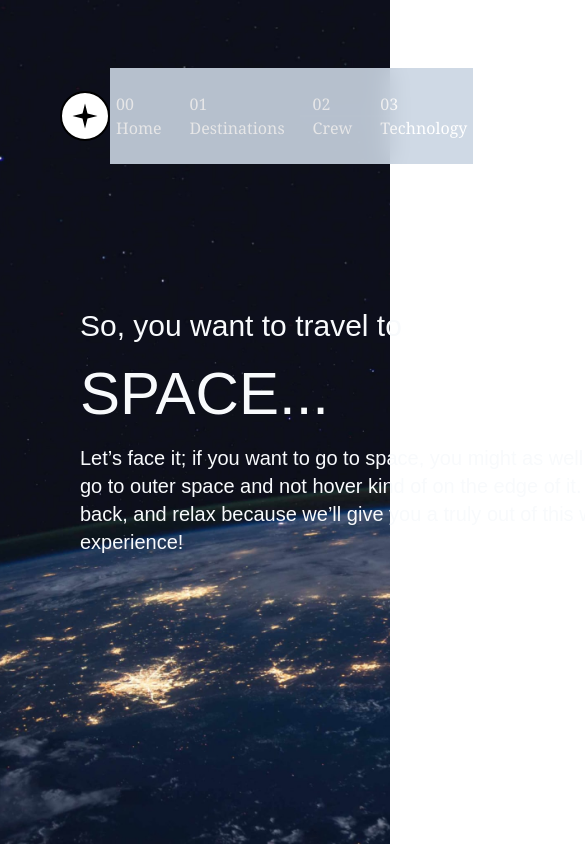
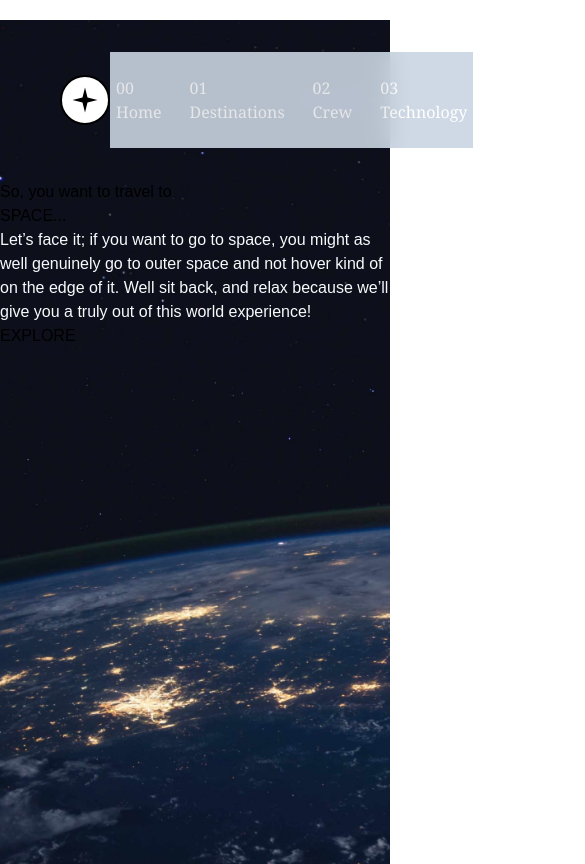
Before and after one commit to junior217/space-tourism-website, a Next.js app in the folder space-tourism/: page / in a window 390 px wide. Shown: the top 864 px of the page, 585 px wide, since content can reach past the window. Built offline with nearby package versions, Linux system fonts and the light colour scheme; a web font is replaced by a local one.

Commit message:
Home Page Tablet Responsive Done

```diff
--- a/space-tourism/app/NavBar.tsx
+++ b/space-tourism/app/NavBar.tsx
@@ -2,11 +2,11 @@ import Link from 'next/link';
 import { CircleStarSVG, StraightLineSVG } from './components/SvgImg';
 export default function NavBar() {
   return (
-    <nav className="relative mt-5 w-fill flex items-center justify-between py-8 text-white">
+    <nav className="relative mt-5 w-fill flex items-center justify-between py-8 text-white sm:grid md:grid-cols-[1fr_auto] sm:gap-4">
       <div className='ml-15 w-[50px] h-[50px] flex items-center justify-center'>
       <CircleStarSVG/>
       </div>
-      <div className='absolute left-[300px] flex items-center justify-center lg:hidden'>
+      <div className='absolute left-[300px] flex items-center justify-center'>
       <StraightLineSVG />
       </div>
       <div className="w-2xl flex space-x-4 justify-center items-center py-6 bg-gradient-to-r bg-slate-300 backdrop-blur-md opacity-90 text-slate-100">
--- a/space-tourism/app/page.tsx
+++ b/space-tourism/app/page.tsx
@@ -4,18 +4,18 @@ import NavBar from "./NavBar";
 export default function Home() {
   return (
   <div className="wrapper">
-    <div className="py-4">
+    <div className="xl:py-4 md:py-4">
     <NavBar />
     </div>
     <main
-    className="mt-20 pt-4 px-20 grid grid-cols-[1fr_auto] gap-10 md:flex md:flex-col md:items-center md:justify-center">
-    <div className="w-150 flex flex-col gap-5">
-      <h2 className="text-3xl text-slate-50 md:text-center md:text-5xl">So, you want to travel to</h2>
-      <h1 className=" text-6xl text-slate-50 uppercase md:text-center md:text-8xl">Space...</h1>
-      <p className=" text-xl text-slate-50 md:text-center md:text-2xl">Let’s face it; if you want to go to space, you might as well genuinely go to outer space and not hover kind of on the edge of it. Well sit back, and relax because we’ll give you a truly out of this world experience!</p>
+    className="xl:mt-20  xl:py-4 xl:px-20 xl:grid xl:grid-cols-[1fr_auto] xl:gap-10 md:flex md:flex-col md:items-center md:justify-center md:px-25  md:mt-20 md:gap-5">
+    <div className="xl:w-150 xl:flex xl:flex-col xl:gap-5 md:flex md:flex-col md:text-center md:gap-5">
+      <h2 className="xl:text-3xl xl:text-slate-50 xl:text-left md:text-center md:text-5xl md:text-slate-50">So, you want to travel to</h2>
+      <h1 className=" xl:text-6xl xl:text-slate-50 xl:text-left uppercase md:text-center md:text-8xl md:text-slate-50">Space...</h1>
+      <p className=" xl:text-xl text-slate-50 xl:text-left md:text-center md:text-2xl md:text-slate-50">Let’s face it; if you want to go to space, you might as well genuinely go to outer space and not hover kind of on the edge of it. Well sit back, and relax because we’ll give you a truly out of this world experience!</p>
     </div>
-    <div className="w-80 h-80 bg-slate-50 rounded-full flex justify-center items-center md:w-90 md:h-90">
-      <h1 className="text-4xl uppercase">Explore</h1>
+    <div className="xl:w-80 xl:h-80 xl:bg-slate-50 rounded-full xl:flex xl:justify-center xl:items-center md:w-80 md:h-80 md:bg-slate-50 md:flex md:justify-center md:items-center md:mt-10">
+      <h1 className="xl:text-4xl uppercase md:text-3xl">Explore</h1>
     </div>
     </main>
    </div>
```
